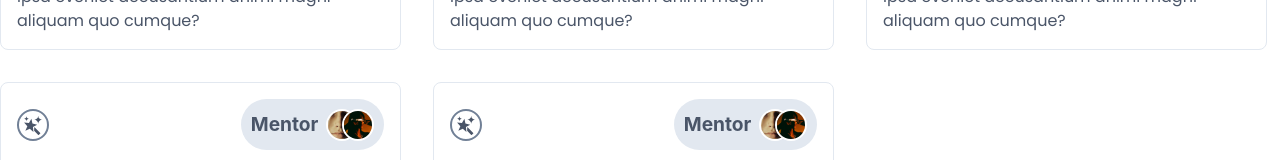
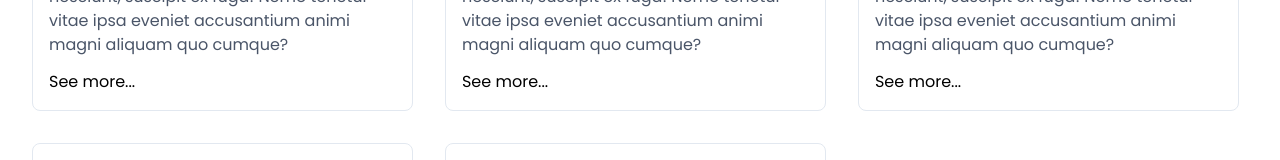
Before and after one commit to betroboomin/saas-and-blog-site, a React (Vite) app: page / in a window 1280 px wide. Shown: the part 1889-2049 px from the top of the page. Built offline with nearby package versions, Linux system fonts and the light colour scheme; a web font is replaced by a local one.

Commit message:
stagged changes

```diff
--- a/src/Layouts/Container.tsx
+++ b/src/Layouts/Container.tsx
@@ -7,7 +7,7 @@ type Props = {
 
 const Container = ({children}: Props) => {
   return (
-    <Box mx={"auto"} maxW={{ base:"container.sm", md:"8xl" }} h="100%">
+    <Box mx={"auto"} maxW={{ base:"container.sm", md:"95%" }} h="100%">
         {children}
     </Box>
   )
--- a/src/Pages/home/Home.tsx
+++ b/src/Pages/home/Home.tsx
@@ -127,6 +127,7 @@ const handleMargin = (i:number)=> {
                     heading={item}
                     imageIcon={imageIcon}
                     icon={<MagicIcon h="100%" w="100%" />}
+                    seeMore={true}
                   />
                 </Box>
               ))}
@@ -172,7 +173,7 @@ const handleMargin = (i:number)=> {
               </Text>
               <Heading
                 my="2rem"
-                w="40%"
+                w="60%"
                 fontFamily="montserrat"
                 textAlign="center"
               >
@@ -182,12 +183,12 @@ const handleMargin = (i:number)=> {
                 Became a member
               </Button>
 
-              <Flex gap={"2rem"} width="100%" flexWrap={"wrap"}>
+              <Flex gap={"2rem"} width="100%" flexWrap={"wrap"} justifyContent="center">
   {imageGallery.slice(0,10).map((item, i) => (
     <Box
       h="20rem"
       key={i}
-      flex="0 0 18.2%"
+      flex="0 0 17.895%"
       rounded="lg"
       overflow="hidden"
       marginTop={handleMargin(i)}
```
